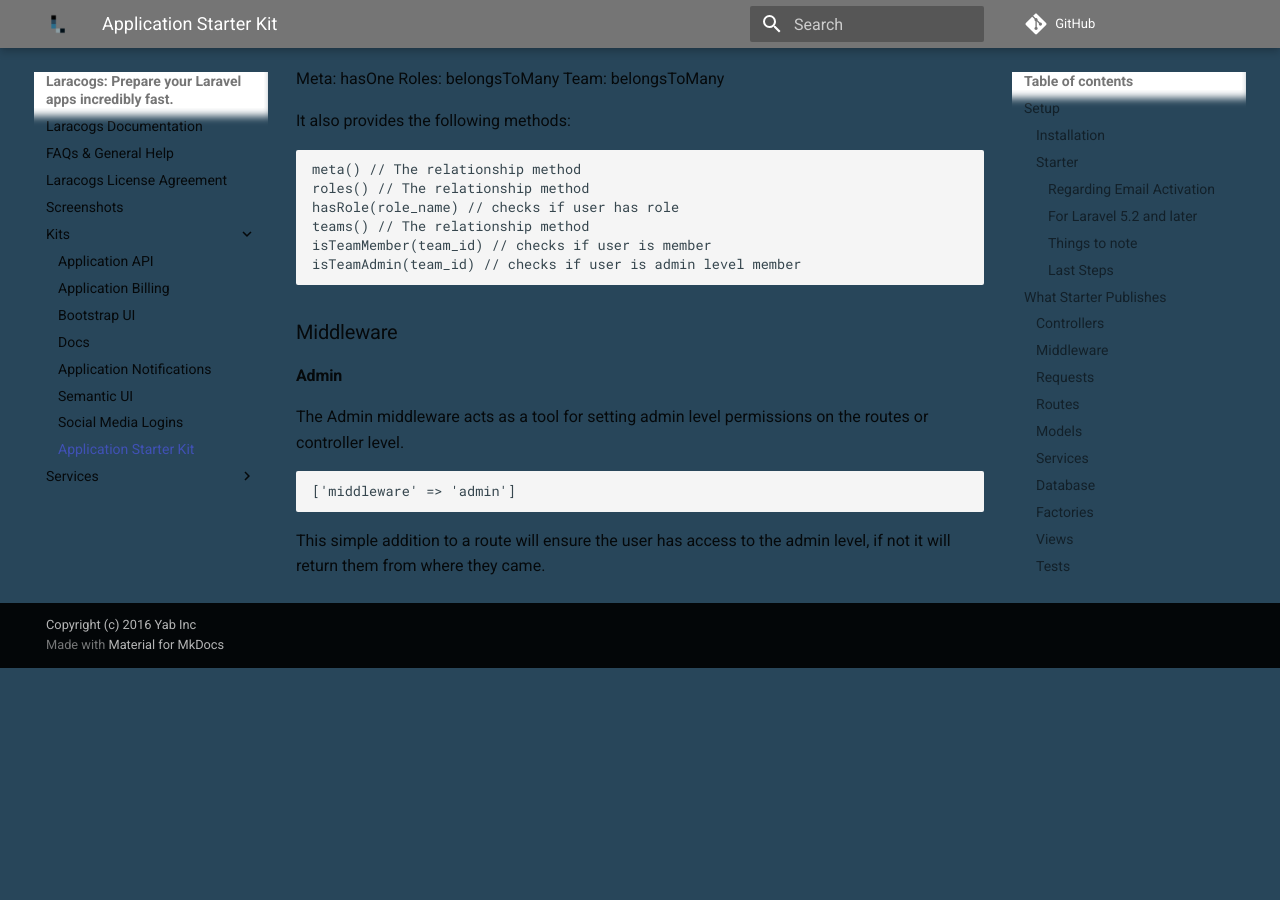
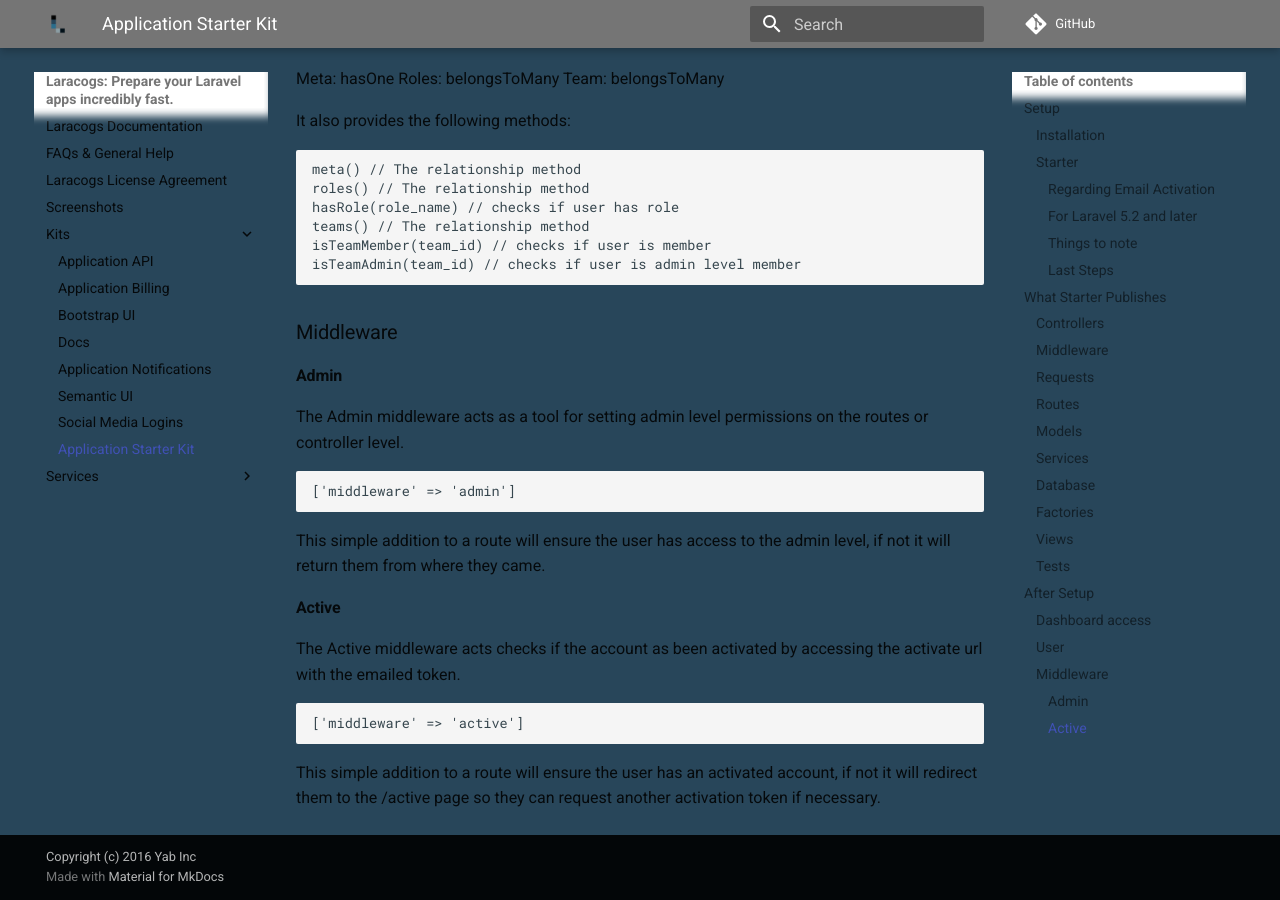
Before and after one commit to zoliszabo/laracogs-docs, an MkDocs documentation site: the page built from docs/Kits/starter.md, in a window 1280 px wide and 900 px high, scrolled down 7172 px. Built offline with MkDocs 1.6.1 and Material for MkDocs 9.7.7, drawn with Linux system fonts in a browser that asks for light colours; comment, search, counter and statistics services are not loaded; before the commit the page ends 7840 px from its top, so only the background shows below that.

Commit message:
Active Middleware
Added the description of the Active Middleware

````diff
--- a/docs/Kits/starter.md
+++ b/docs/Kits/starter.md
@@ -286,3 +286,12 @@ The Admin middleware acts as a tool for setting admin level permissions on the r
 ```
 
 This simple addition to a route will ensure the user has access to the admin level, if not it will return them from where they came.
+
+#### Active
+The Active middleware acts checks if the account as been activated by accessing the activate url with the emailed token.
+
+```
+['middleware' => 'active']
+```
+
+This simple addition to a route will ensure the user has an activated account, if not it will redirect them to the /active page so they can request another activation token if necessary.
````
